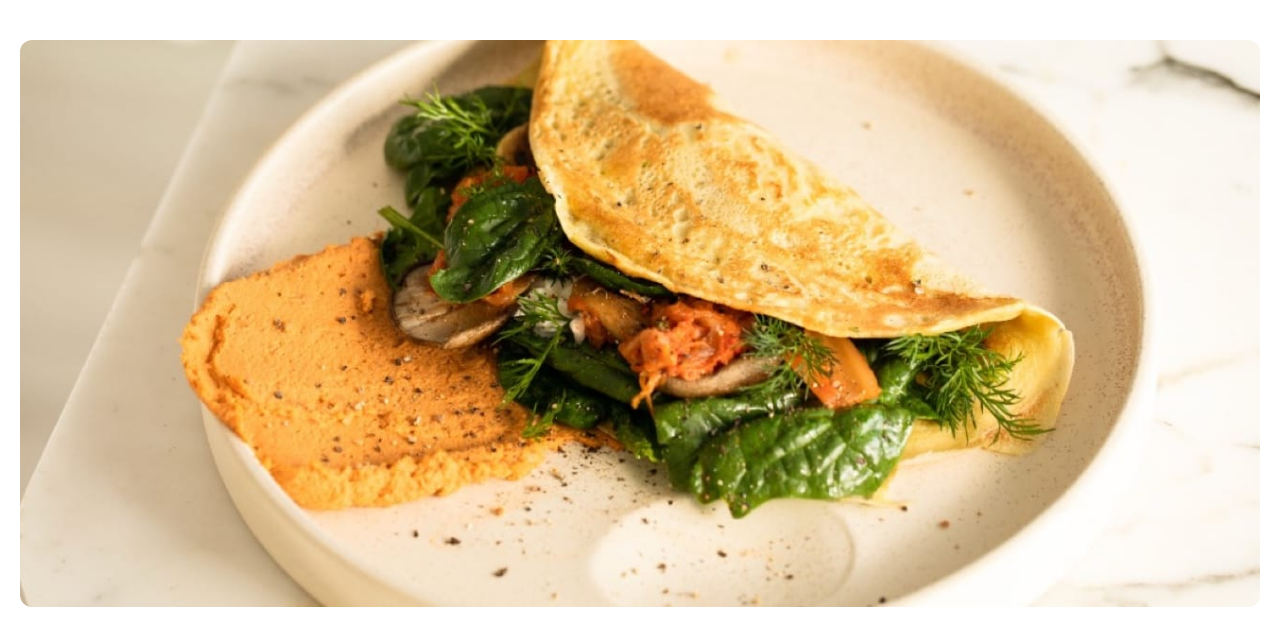
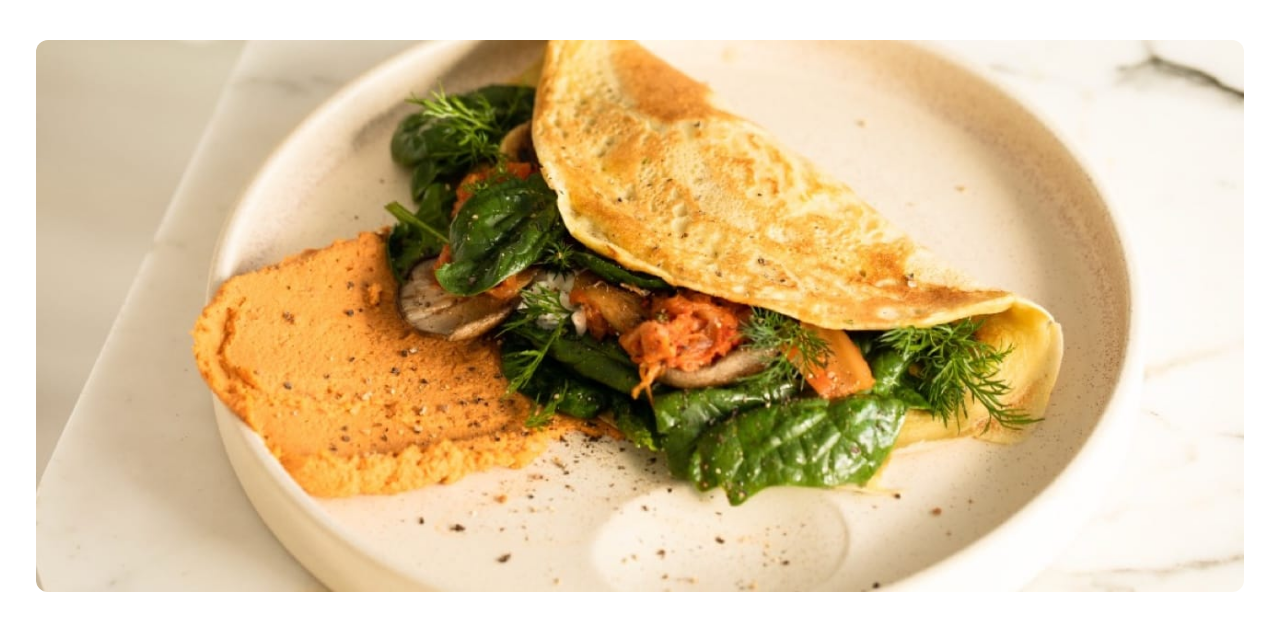
Before and after one commit to D3c1pher/fem-recipe-page, a website built with Vite: page index.html in a window 1280 px wide. Shown: the top 633 px of the page. Built offline with nearby package versions, Linux system fonts and the light colour scheme.

Commit message:
Updated style.css

```diff
--- a/style.css
+++ b/style.css
@@ -95,9 +95,11 @@ ol {
 }
 
 .container {
-  width: 100%;
-  max-width: 1440px;
-  margin: 1.5rem auto;
+  --max-width: 1440px;
+  --container-padding: 1rem;
+
+  width: min(var(--max-width), 100% - (var(--container-padding) * 2));
+  margin-inline: auto;
 }
 
 .wrapper {
```
